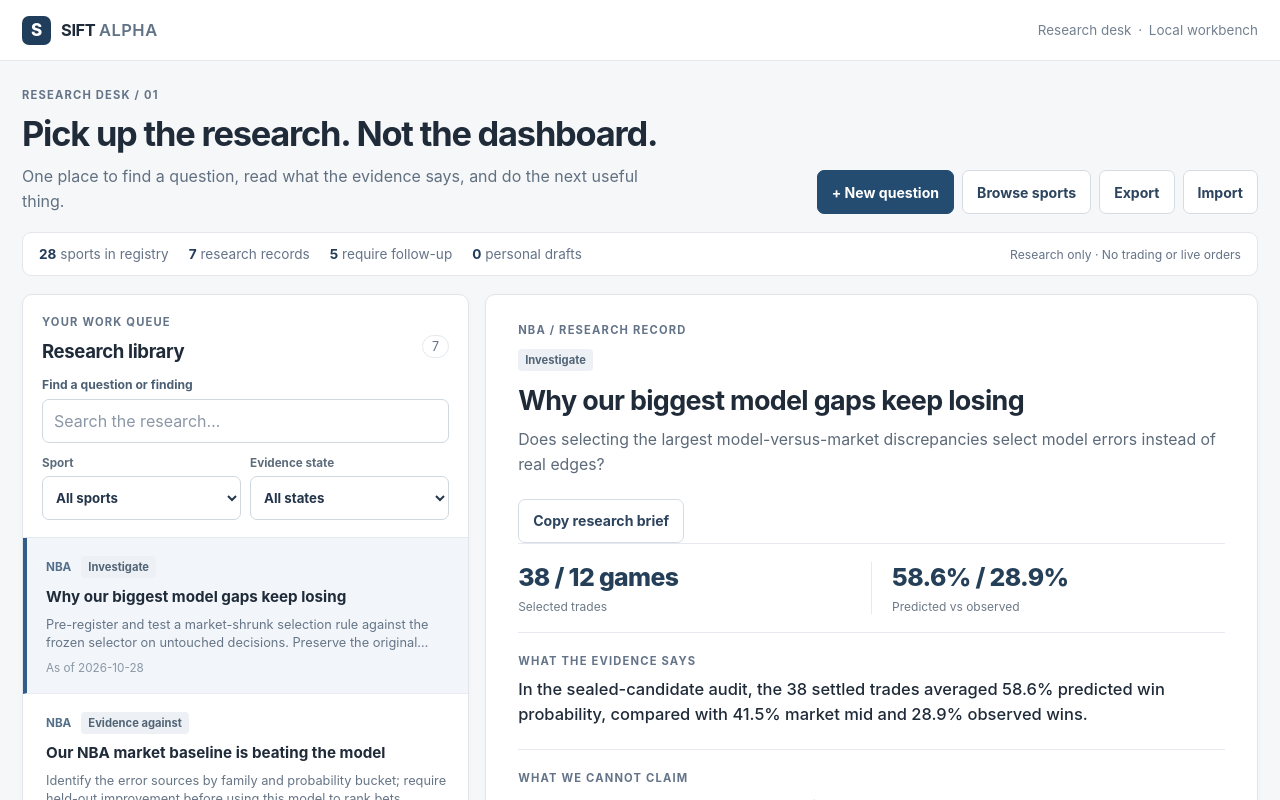
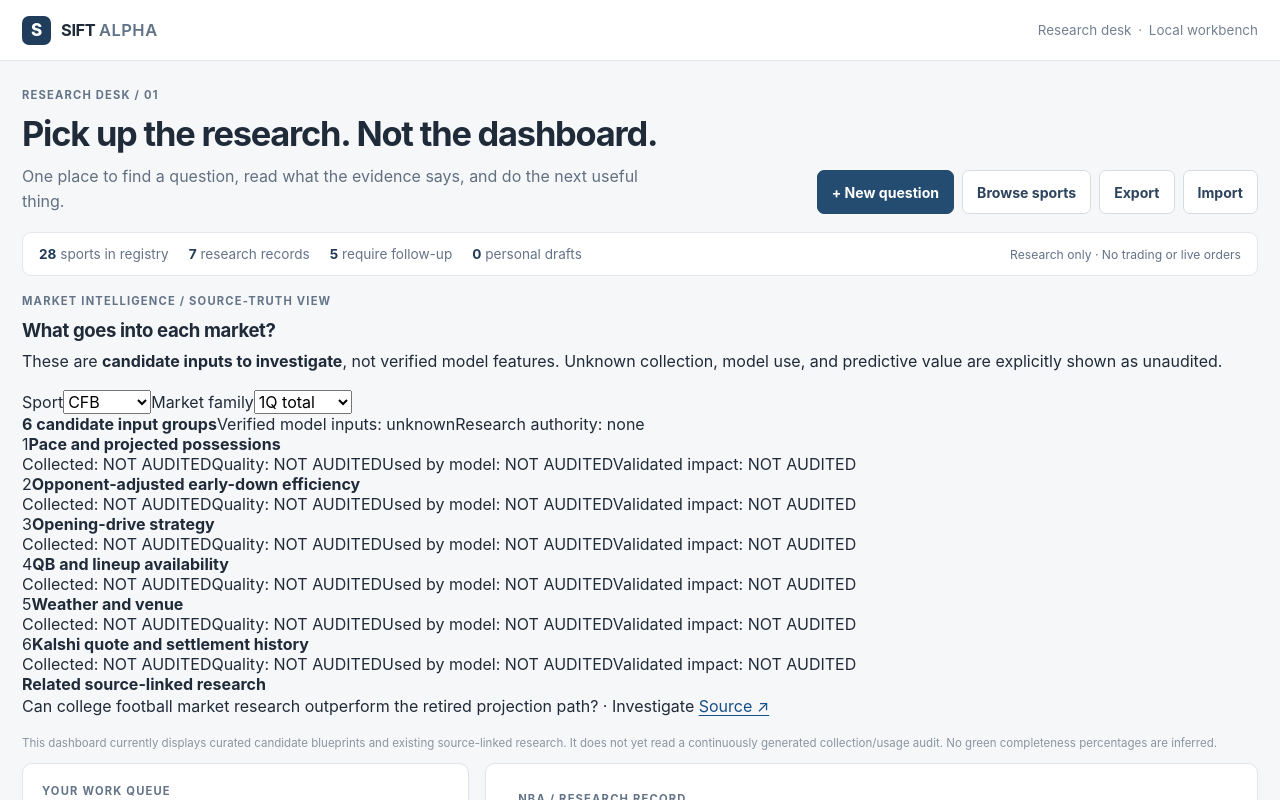
Before and after one commit to chmoses98/sift-alpha, a React (Vite) app: page / in a window 1280 px wide. Shown: the top 800 px of the page. Built offline with nearby package versions, Linux system fonts and the light colour scheme.

Commit message:
Expose market intelligence explorer in existing Alpha research desk

```diff
--- a/src/main.jsx
+++ b/src/main.jsx
@@ -3,6 +3,7 @@ import { createRoot } from "react-dom/client";
 import { STUDIES } from "./studies.mjs";
 import { STORAGE_KEY, STATES, createDraft, filterStudies, makeSnapshot, readSnapshot, validSource } from "./domain.mjs";
 import { SPORT_REGISTRY, SPORT_GROUPS, sportLabel, isCustomSport, registryStatus } from "./sport-registry.mjs";
+import { MarketIntelligence } from "./market-intelligence.jsx";
 import "./styles.css";
 
 function loadLocal() {
@@ -196,6 +197,7 @@ function App() {
         {newSport === "__new__" && <label>New sport name<input value={customName} onChange={(e) => setCustomName(e.target.value)} placeholder="e.g. Cycling" required maxLength={59} /></label>}
         <button className="button" type="submit">Save research question</button>
       </form>}
+      <MarketIntelligence />
       <section className="workspace" aria-label="Research workbench">
         <aside className="library" aria-label="Find a study">
           <div className="section-heading"><div><div className="eyebrow">YOUR WORK QUEUE</div><h2>Research library</h2></div><span className="count">{visible.length}</span></div>
```
